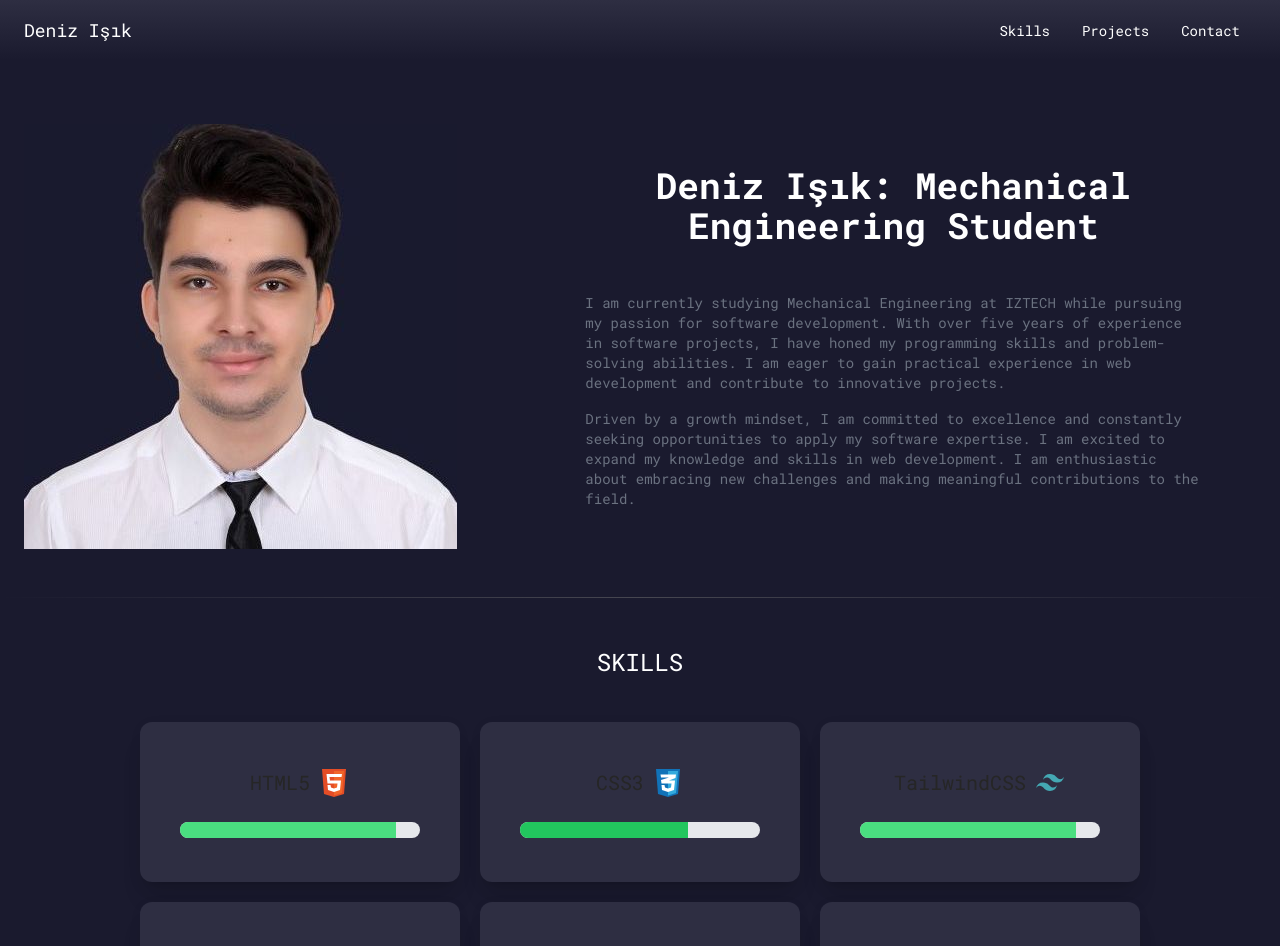
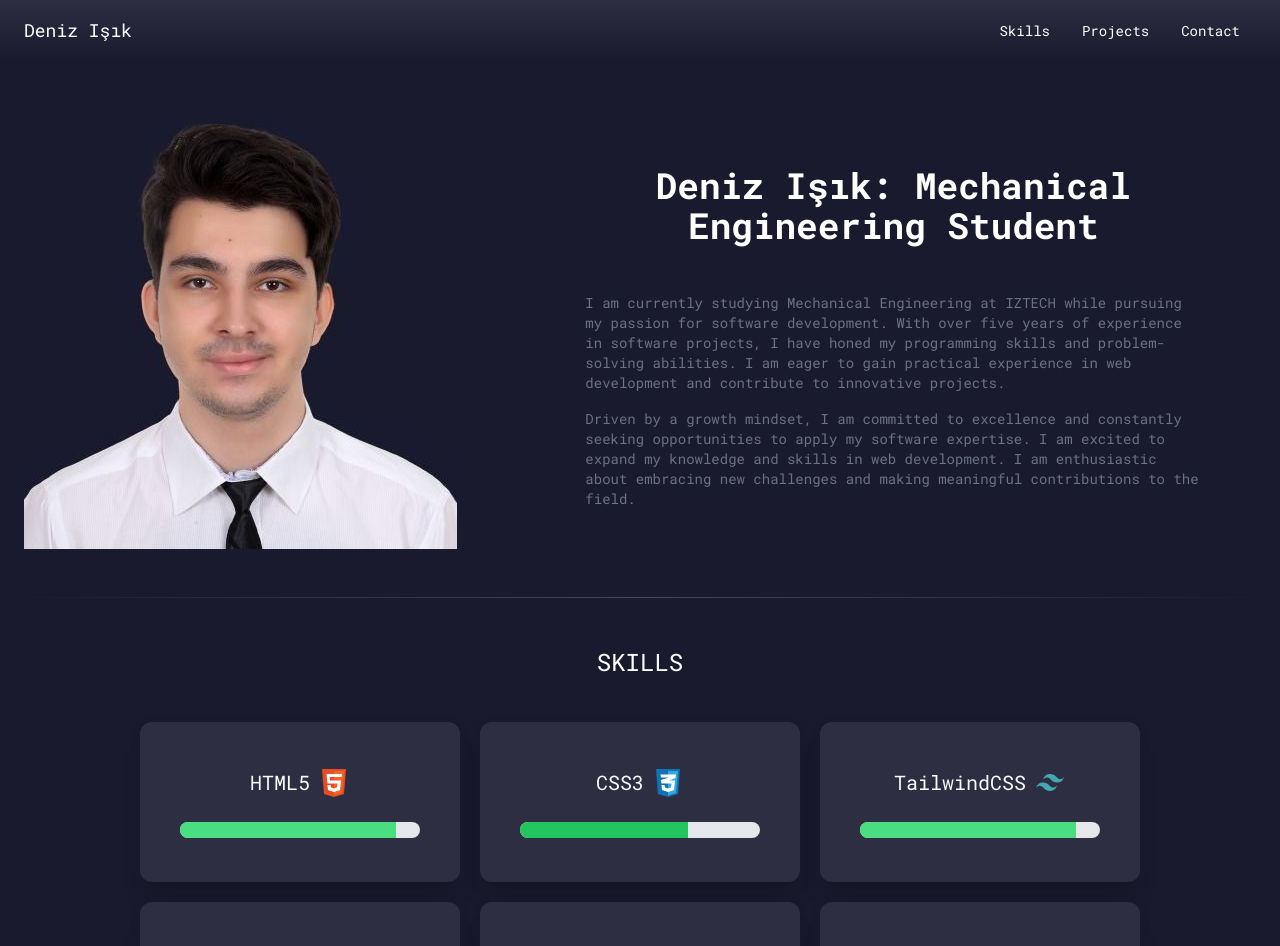
Before and after one commit to laurance18/portfolio, a JavaScript app in the folder portfolio-site/: page / in a window 1280 px wide. Shown: the top 946 px of the page. Built offline with nearby package versions, Linux system fonts and the light colour scheme; the HTML template or start-up script is replaced by a standard one.

Commit message:
set default to dark mode

```diff
--- a/portfolio-site/src/components/Skill.js
+++ b/portfolio-site/src/components/Skill.js
@@ -5,7 +5,7 @@ export default function Skill(props) {
                     <div class="flex flex-col justify-center items-center inset-0 p-5">
                         <span className="flex justify-center items-center gap-2 mb-2">
                             <h5
-                            className="mb-2 text-xl font-medium leading-tight text-neutral-800 dark:text-neutral-50">
+                            className="mb-2 text-xl font-medium leading-tight text-neutral-50">
                             {props.name}
                             </h5>
                             {props.icon}
@@ -17,7 +17,7 @@ export default function Skill(props) {
                     </div>
                     <div class="absolute inset-0 h-full w-full rounded-xl bg-black/80 px-4 text-center text-slate-200 [transform:rotateY(180deg)] [backface-visibility:hidden]">
                         <div class="flex min-h-full flex-col items-center justify-center">
-                            <p className="mb-5 text-base text-neutral-600 dark:text-neutral-200">
+                            <p className="mb-5 text-base text-neutral-200">
                                 {props.desc}
                             </p>
                         </div>
```
